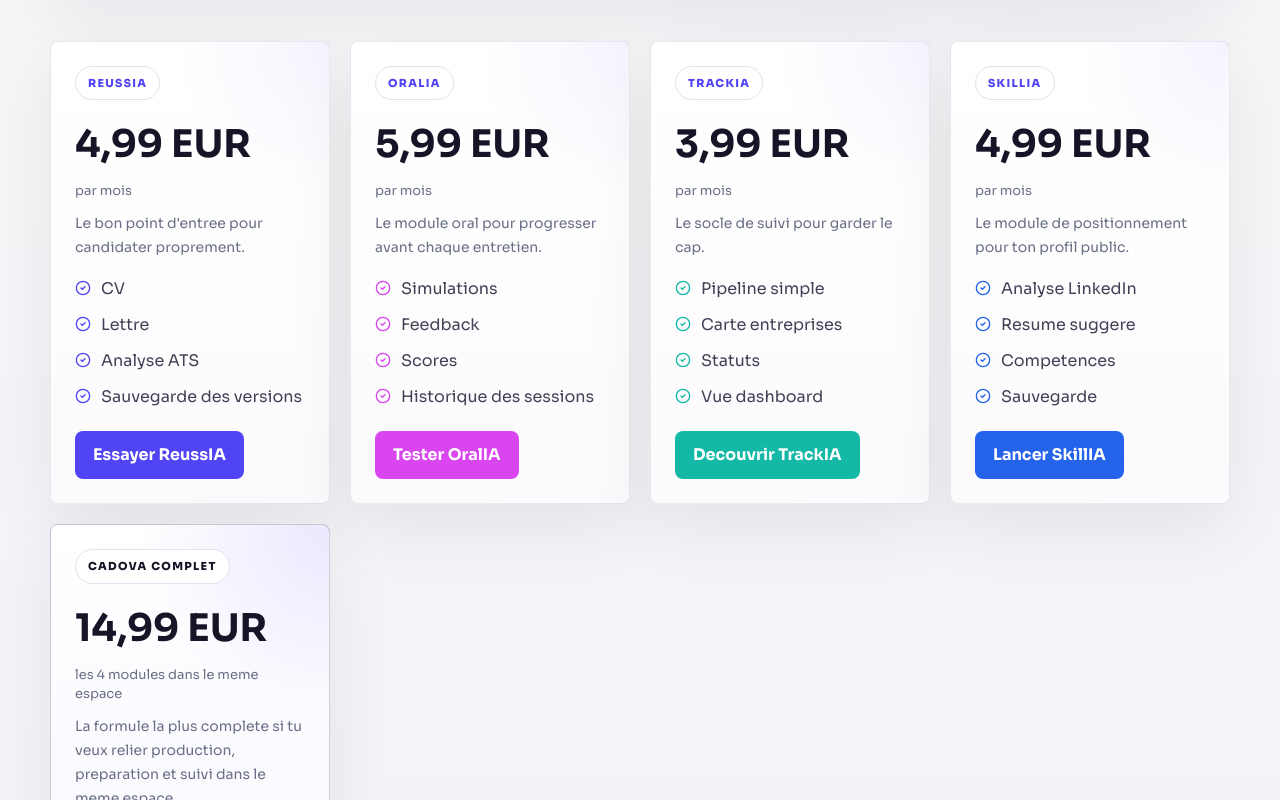
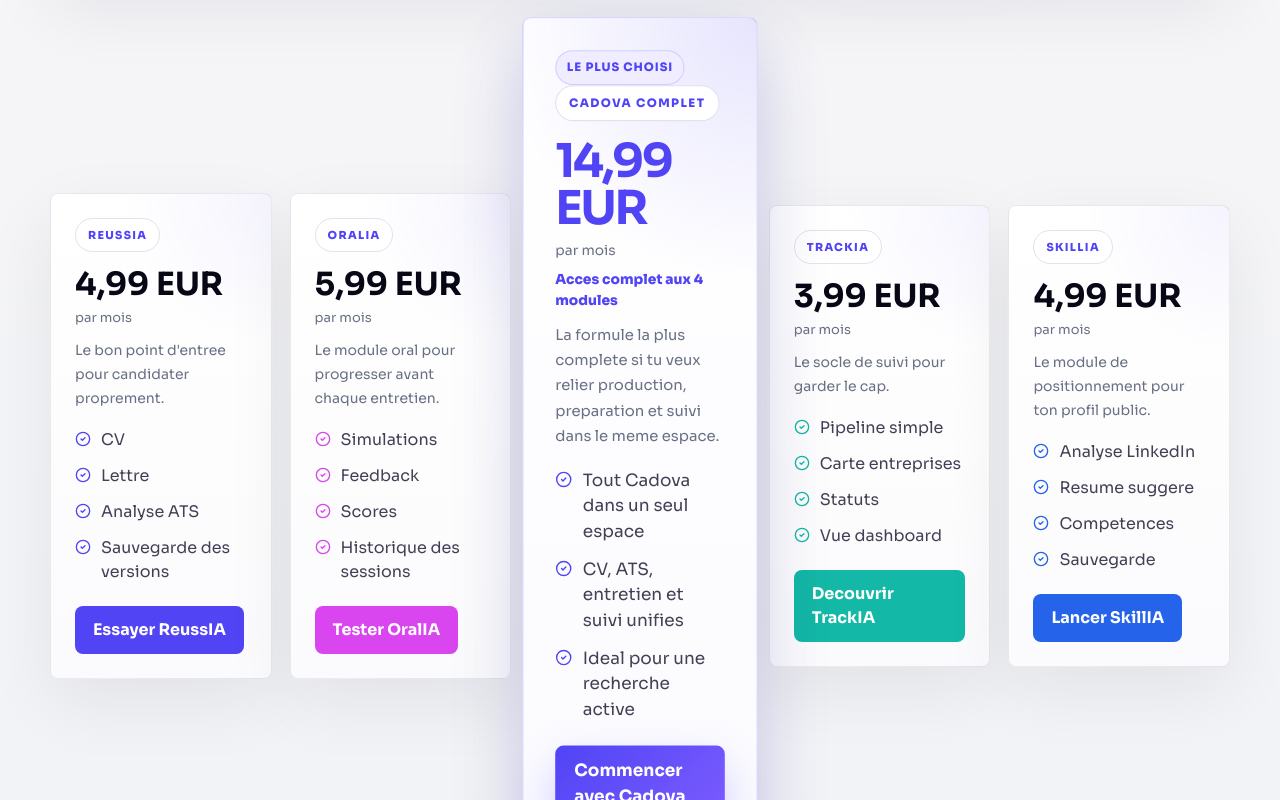
Before and after one commit to nothanger/cadova, a React (Vite) app: page /pricing in a window 1280 px wide. Shown: the part 500-1300 px from the top of the page. Built offline with nearby package versions, Linux system fonts and the light colour scheme.

Commit message:
Feature Cadova Complet pricing offer

```diff
--- a/src/app/components/PricingCard.tsx
+++ b/src/app/components/PricingCard.tsx
@@ -5,6 +5,8 @@ export function PricingCard({
   title,
   price,
   note,
+  badge,
+  subtitle,
   summary,
   highlights,
   accentColor,
@@ -15,6 +17,8 @@ export function PricingCard({
   title: string;
   price: string;
   note: string;
+  badge?: string;
+  subtitle?: string;
   summary: string;
   highlights: string[];
   accentColor: string;
@@ -29,13 +33,15 @@ export function PricingCard({
         borderColor: featured ? `${accentColor}33` : "rgba(22,20,38,0.08)",
       }}
     >
+      {badge ? <span className="marketing-recommended-badge">{badge}</span> : null}
       <span className="marketing-pricing-badge" style={{ color: featured ? accentColor : undefined }}>
         {title}
       </span>
       <div className="marketing-price-line">
-        <strong style={{ color: "#161426", fontSize: 38 }}>{price}</strong>
+        <strong>{price}</strong>
         <span className="marketing-price-note">{note}</span>
       </div>
+      {subtitle ? <div className="marketing-pricing-subtitle">{subtitle}</div> : null}
       <p className="marketing-card-copy">{summary}</p>
       <div className="marketing-list" style={{ marginTop: 18 }}>
         {highlights.map((item) => (
@@ -45,7 +51,11 @@ export function PricingCard({
           </div>
         ))}
       </div>
-      <Link to={ctaHref} className="marketing-button-primary" style={{ marginTop: 22, background: accentColor, boxShadow: "none" }}>
+      <Link
+        to={ctaHref}
+        className={featured ? "marketing-button-primary marketing-pricing-cta-featured" : "marketing-button-primary"}
+        style={featured ? { marginTop: 22 } : { marginTop: 22, background: accentColor, boxShadow: "none" }}
+      >
         {ctaLabel}
       </Link>
     </div>
--- a/src/app/pages/Pricing.tsx
+++ b/src/app/pages/Pricing.tsx
@@ -2,6 +2,12 @@ import { MarketingShell } from "../components/MarketingShell";
 import { PricingCard } from "../components/PricingCard";
 import { useSEO } from "../hooks/useSEO";
 import { cadovaBundle, cadovaModules, cadovaPlans } from "../lib/module-data";
+
+const pricingItems = [
+  ...cadovaModules.slice(0, 2),
+  "bundle",
+  ...cadovaModules.slice(2),
+];
 
 export function Pricing() {
   useSEO({
@@ -25,31 +31,45 @@ export function Pricing() {
       </section>
 
       <section className="marketing-section">
-        <div className="marketing-container marketing-grid-4">
-          {cadovaModules.map((module) => (
+        <div className="marketing-container marketing-pricing-grid">
+          {pricingItems.map((item) => {
+            if (item === "bundle") {
+              return (
                 <PricingCard
-              key={module.slug}
-              title={module.name}
-              price={module.plans[0].priceMonthly}
-              note={module.plans[0].priceNote}
-              summary={module.plans[0].summary}
-              highlights={module.plans[0].highlights}
-              accentColor={module.accentColor}
-              ctaLabel={module.ctaLabel}
-              ctaHref={module.ctaHref}
-            />
-          ))}
-          <PricingCard
+                  key="cadova-complet"
                   title={cadovaBundle.name}
                   price={cadovaBundle.priceMonthly}
-            note={cadovaBundle.note}
+                  note="par mois"
+                  badge="Le plus choisi"
+                  subtitle="Acces complet aux 4 modules"
                   summary="La formule la plus complete si tu veux relier production, preparation et suivi dans le meme espace."
-            highlights={cadovaBundle.highlights}
-            accentColor="#161426"
-            ctaLabel="Choisir Cadova complet"
+                  highlights={[
+                    "Tout Cadova dans un seul espace",
+                    "CV, ATS, entretien et suivi unifies",
+                    "Ideal pour une recherche active",
+                  ]}
+                  accentColor="#5044F5"
+                  ctaLabel="Commencer avec Cadova"
                   ctaHref="/signup"
                   featured
                 />
+              );
+            }
+
+            return (
+              <PricingCard
+                key={item.slug}
+                title={item.name}
+                price={item.plans[0].priceMonthly}
+                note={item.plans[0].priceNote}
+                summary={item.plans[0].summary}
+                highlights={item.plans[0].highlights}
+                accentColor={item.accentColor}
+                ctaLabel={item.ctaLabel}
+                ctaHref={item.ctaHref}
+              />
+            );
+          })}
         </div>
       </section>
 
--- a/src/styles/marketing.css
+++ b/src/styles/marketing.css
@@ -167,6 +167,13 @@
 
 .marketing-grid-2 {
   grid-template-columns: repeat(2, minmax(0, 1fr));
+}
+
+.marketing-pricing-grid {
+  display: grid;
+  grid-template-columns: repeat(5, minmax(0, 1fr));
+  align-items: center;
+  gap: 18px;
 }
 
 .marketing-grid-3 {
@@ -437,7 +444,9 @@
 }
 
 .marketing-price-line strong {
-  font-size: 24px;
+  color: #070716;
+  font-size: 32px;
+  line-height: 1;
 }
 
 .marketing-price-note {
@@ -446,13 +455,58 @@
 }
 
 .marketing-pricing-card {
+  position: relative;
   padding: 24px;
+  transition: transform 180ms ease, box-shadow 180ms ease, border-color 180ms ease;
 }
 
 .marketing-pricing-card.is-featured {
+  z-index: 2;
+  padding: 30px;
+  border-color: rgba(80, 68, 245, 0.42);
   background:
-    radial-gradient(circle at top right, rgba(80, 68, 245, 0.12), transparent 28%),
-    linear-gradient(180deg, #ffffff, #f4f3ff);
+    radial-gradient(circle at top right, rgba(80, 68, 245, 0.14), transparent 30%),
+    linear-gradient(180deg, #ffffff, #fbfbff);
+  box-shadow: 0 32px 78px rgba(15, 16, 33, 0.1), 0 22px 60px rgba(80, 68, 245, 0.14);
+  transform: scale(1.06);
+}
+
+.marketing-pricing-card.is-featured:hover,
+.marketing-pricing-card.is-featured:focus-within {
+  transform: scale(1.06) translateY(-2px);
+  box-shadow: 0 36px 86px rgba(15, 16, 33, 0.12), 0 26px 70px rgba(80, 68, 245, 0.18);
+}
+
+.marketing-pricing-card.is-featured .marketing-price-line strong {
+  color: #5044f5;
+  font-size: 44px;
+  letter-spacing: -0.05em;
+}
+
+.marketing-pricing-subtitle {
+  margin-top: 8px;
+  color: #5044f5;
+  font-size: 13px;
+  font-weight: 800;
+}
+
+.marketing-recommended-badge {
+  display: inline-flex;
+  width: fit-content;
+  align-items: center;
+  border: 1px solid rgba(80, 68, 245, 0.18);
+  border-radius: 999px;
+  background: #efedff;
+  color: #5044f5;
+  font-size: 11px;
+  font-weight: 800;
+  letter-spacing: 0.08em;
+  padding: 7px 10px;
+  text-transform: uppercase;
+}
+
+.marketing-pricing-cta-featured {
+  box-shadow: 0 18px 42px rgba(80, 68, 245, 0.24);
 }
 
 .marketing-table-wrap {
@@ -526,6 +580,21 @@
     grid-template-columns: 1fr 1fr;
   }
 
+  .marketing-pricing-grid {
+    grid-template-columns: repeat(2, minmax(0, 1fr));
+  }
+
+  .marketing-pricing-card.is-featured {
+    order: -1;
+    grid-column: 1 / -1;
+    transform: none;
+  }
+
+  .marketing-pricing-card.is-featured:hover,
+  .marketing-pricing-card.is-featured:focus-within {
+    transform: translateY(-2px);
+  }
+
   .marketing-hero-stats {
     max-width: 620px;
     grid-template-columns: 1fr 1fr;
@@ -580,6 +649,18 @@
     grid-template-columns: 1fr;
   }
 
+  .marketing-pricing-grid {
+    grid-template-columns: 1fr;
+  }
+
+  .marketing-pricing-card.is-featured {
+    padding: 26px;
+  }
+
+  .marketing-pricing-card.is-featured .marketing-price-line strong {
+    font-size: 38px;
+  }
+
   .marketing-hero-stats {
     grid-template-columns: 1fr;
   }
```
Lines whose indentation alone changed are shown as unchanged.
